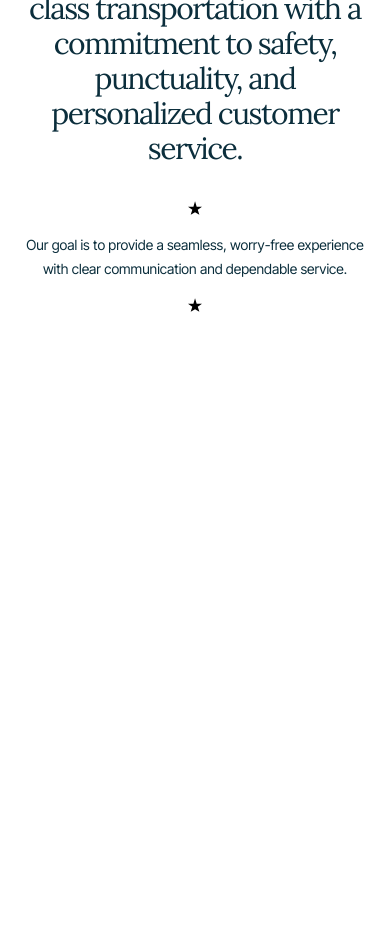
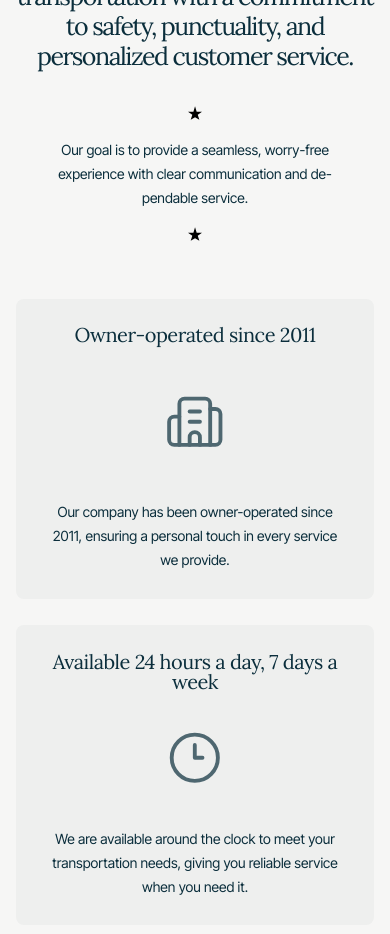
Before and after one commit to ChristianWare/Tribute-Transportation, a Next.js app: page / in a window 390 px wide. Shown: the part 1060-1994 px from the top of the page. Before the commit the page ends 1474 px from the top, so only its background shows below. Built offline with nearby package versions, Linux system fonts and the light colour scheme; a web font is replaced by a local one.

Commit message:
trust strip done

```diff
--- a/src/app/components/HomePage/TrustStrip/TrustStrip.module.css
+++ b/src/app/components/HomePage/TrustStrip/TrustStrip.module.css
@@ -1,5 +1,6 @@
 .container {
   padding-top: 16rem;
+  background-color: var(--white);
 }
 
 .content {
@@ -33,10 +34,61 @@
 
 .copy {
   text-align: center;
-  max-width: 450px;
+  max-width: 300px;
 }
 
-@media screen and (max-width: 5668px) {
+.mapDataContainer {
+  display: grid;
+  grid-template-columns: repeat(3, 1fr);
+  gap: 1.5rem;
+}
+
+.card {
+  background-color: var(--gray);
+  padding: 3rem;
+  border-radius: 8px;
+  display: flex;
+  flex-direction: column;
+  align-items: center;
+  justify-content: space-between;
+  text-align: center;
+  height: 545px;
+}
+
+.icon {
+  width: 14rem;
+  height: 14rem;
+  color: var(--navy);
+  opacity: 0.7;
+}
+
+.copy {
+  width: 95%;
+}
+
+@media screen and (max-width: 1068px) {
+  .mapDataContainer {
+    grid-template-columns: repeat(2, 1fr);
+  }
+}
+
+@media screen and (max-width: 768px) {
+  .mapDataContainer {
+    grid-template-columns: repeat(1, 1fr);
+  }
+
+  .card {
+    height: 400px;
+    padding: 2rem;
+  }
+
+  .icon {
+    width: 10rem;
+    height: 10rem;
+  }
+}
+
+@media screen and (max-width: 568px) {
   .container {
     padding-top: 10rem;
   }
@@ -44,4 +96,18 @@
   .top {
     gap: 4rem;
   }
+
+  .mapDataContainer {
+    gap: 3rem;
+  }
+
+  .card {
+    height: 300px;
+    padding: 3rem 2rem;
+  }
+
+  .icon {
+    width: 7rem;
+    height: 7rem;
+  }
 }
--- a/src/app/components/HomePage/TrustStrip/TrustStrip.tsx
+++ b/src/app/components/HomePage/TrustStrip/TrustStrip.tsx
@@ -1,6 +1,30 @@
 import Starii from "../../shared/icons/Starii/Starii";
 import LayoutWrapper from "../../shared/LayoutWrapper";
 import styles from "./TrustStrip.module.css";
+import Company from "../../shared/icons/Company/Company";
+import Clock from "../../shared/icons/Clock/Clock";
+import Money from "../../shared/icons/Money/Money";
+
+const data = [
+  {
+    id: 1,
+    title: "Owner-operated since 2011",
+    icon: <Company className={styles.icon} />,
+    copy: "Our company has been owner-operated since 2011, ensuring a personal touch in every service we provide.",
+  },
+  {
+    id: 2,
+    title: "Available 24 hours a day, 7 days a week",
+    icon: <Clock className={styles.icon} />,
+    copy: "We are available around the clock to meet your transportation needs, giving you reliable service when you need it.",
+  },
+  {
+    id: 4,
+    title: "Flat rates, quoted before every trip",
+    icon: <Money className={styles.icon} />,
+    copy: "Our flat rates are provided upfront before every trip, so you know exactly what to expect with no hidden fees.",
+  },
+];
 
 export default function TrustStrip() {
   return (
@@ -22,7 +46,17 @@ export default function TrustStrip() {
               <Starii className={styles.star} />
             </div>
           </div>
-          <div className={styles.bottom}></div>
+          <div className={styles.bottom}>
+            <div className={styles.mapDataContainer}>
+              {data.map((x) => (
+                <div key={x.id} className={styles.card}>
+                  <h3 className={styles.title}>{x.title}</h3>
+                  <div className={styles.iconContainer}>{x.icon}</div>
+                  <p className={styles.copy}>{x.copy}</p>
+                </div>
+              ))}
+            </div>
+          </div>
         </div>
       </LayoutWrapper>
     </section>
--- a/src/app/components/shared/icons/Clock/Clock.tsx
+++ b/src/app/components/shared/icons/Clock/Clock.tsx
@@ -10,7 +10,7 @@ export default function Clock(props: SVGProps<SVGSVGElement>) {
       viewBox='0 0 24 24'
       fill='none'
       stroke='currentColor'
-      strokeWidth={2}
+      strokeWidth={1.5}
       strokeLinecap='round'
       strokeLinejoin='round'
       className='lucide lucide-circle-check-icon lucide-circle-check'
--- a/src/app/components/shared/icons/Company/Company.tsx
+++ b/src/app/components/shared/icons/Company/Company.tsx
@@ -10,7 +10,7 @@ export default function Company(props: SVGProps<SVGSVGElement>) {
       viewBox='0 0 24 24'
       fill='none'
       stroke='currentColor'
-      strokeWidth={2}
+      strokeWidth={1.5}
       strokeLinecap='round'
       strokeLinejoin='round'
       className='lucide lucide-circle-check-icon lucide-circle-check'
--- a/src/app/components/shared/icons/Money/Money.tsx
+++ b/src/app/components/shared/icons/Money/Money.tsx
@@ -10,7 +10,7 @@ export default function Money(props: SVGProps<SVGSVGElement>) {
       viewBox='0 0 24 24'
       fill='none'
       stroke='currentColor'
-      strokeWidth={2}
+      strokeWidth={1.5}
       strokeLinecap='round'
       strokeLinejoin='round'
       className='lucide lucide-circle-check-icon lucide-circle-check'
--- a/src/app/globals.css
+++ b/src/app/globals.css
@@ -66,10 +66,10 @@ h2,
 
 h3,
 .h3 {
-  font-size: 3rem;
-  font-weight: 500;
-  line-height: 1.2em;
-  letter-spacing: -1.6px;
+  font-size: 28;
+  font-weight: 400;
+  line-height: 34px;
+  letter-spacing: -1.5px;
 }
 
 h4,
@@ -165,10 +165,18 @@ select:focus {
 
   h2,
   .h2 {
-    font-size: 30px;
-    line-height: 35px;
+    font-size: 25px;
+    line-height: 30px;
     font-weight: 400;
     letter-spacing: -1.5px;
+  }
+
+  h3,
+  .h3 {
+    font-size: 20px;
+    font-weight: 400;
+    line-height: 1em;
+    letter-spacing: -.5px;
   }
 
   p {
```
